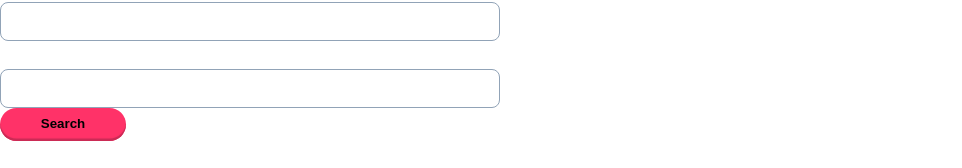
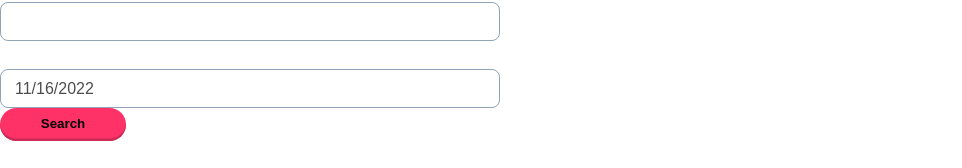
Before and after one commit to dashakrolik/transavia-fe-assignment, a Next.js app: page /form in a window 1280 px wide. Shown: the part 261-429 px from the top of the page, without its empty margins (0-962 px from the left). Built offline with nearby package versions, Linux system fonts and the light colour scheme.

Commit message:
add date picker with validation for date not earlier than today

```diff
--- a/package.json
+++ b/package.json
@@ -16,7 +16,11 @@
     "eslint-config-next": "13.0.3",
     "next": "13.0.3",
     "react": "18.2.0",
+    "react-datepicker": "^4.8.0",
     "react-dom": "18.2.0",
     "typescript": "4.9.3"
+  },
+  "devDependencies": {
+    "@types/react-datepicker": "^4.8.0"
   }
 }
--- a/pages/form.tsx
+++ b/pages/form.tsx
@@ -1,8 +1,12 @@
 // import Link from 'next/link'
 import { FormEvent } from 'react'
 import styles from '../styles/Home.module.css'
+import React, { useState } from "react";
+import DatePicker from "react-datepicker";
+import "react-datepicker/dist/react-datepicker.css";
 
 export default function PageWithJSbasedForm() {
+  const [startDate, setStartDate] = useState(new Date());
   // Handle the submit event on form submit.
   const handleSubmit = async (event: FormEvent) => {
     // Stop the form from submitting and refreshing the page.
@@ -15,7 +19,7 @@ export default function PageWithJSbasedForm() {
     const data = {
       origin: form.origin.value as string,
       destination: form.destination.value as string,
-      departureDate: form.departureDate.value as string,
+      departureDate: startDate,
     }
 
     console.log(data, 'form data')
@@ -34,8 +38,19 @@ export default function PageWithJSbasedForm() {
     // Get the response data from server as JSON.
     // If server returns the name submitted, that means the form works.
     const result = await response.json()
-    alert(`Is this your input: ${result.data}`)
+    console.log(`Is this your input: ${result.data}`)
   }
+
+  const onDateChange = (date: any) => {
+    // const form = event.target as HTMLFormElement;
+
+    // const data = {
+    //   departureDate: form.departureDate.value as string,
+    // }
+
+    setStartDate(date)
+  }
+
   return (
     <div className="container">
       {/* <h1 className={styles.title}>
@@ -64,8 +79,10 @@ export default function PageWithJSbasedForm() {
 
           <label className={styles.fieldLabel} htmlFor="departureDate">Departure date</label>
           <div className={styles.fieldButton}>
-          <input className={styles.fieldInput} type="text" id="departureDate" name="departureDate" required />
+          <DatePicker minDate={new Date()} className={styles.fieldInput} selected={startDate} onChange={(date:Date) => onDateChange(date)} />
           </div>
+
+
 
           <button className={styles.buttonPrimary} type="submit">Search</button>
         </form>
```
Also changed, not shown: 1 other file (tests, documents, lock files or other folders).
